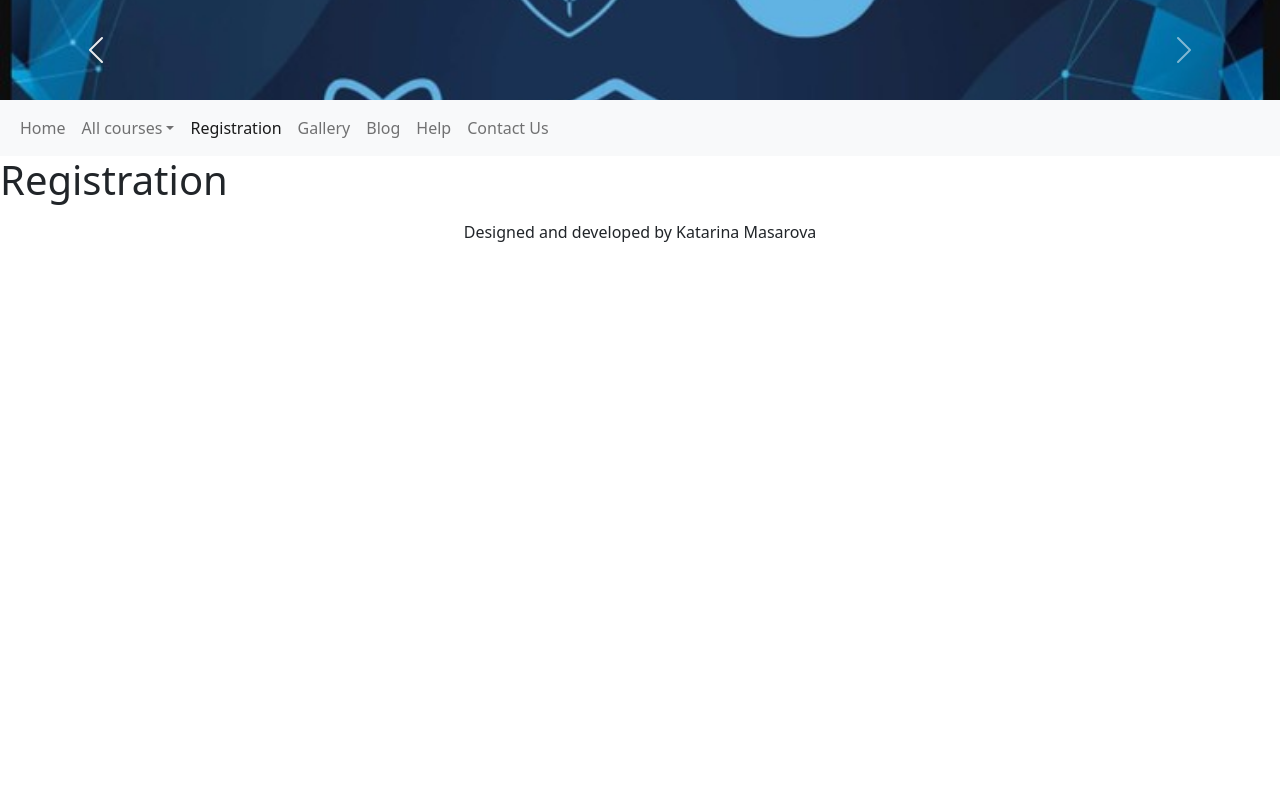
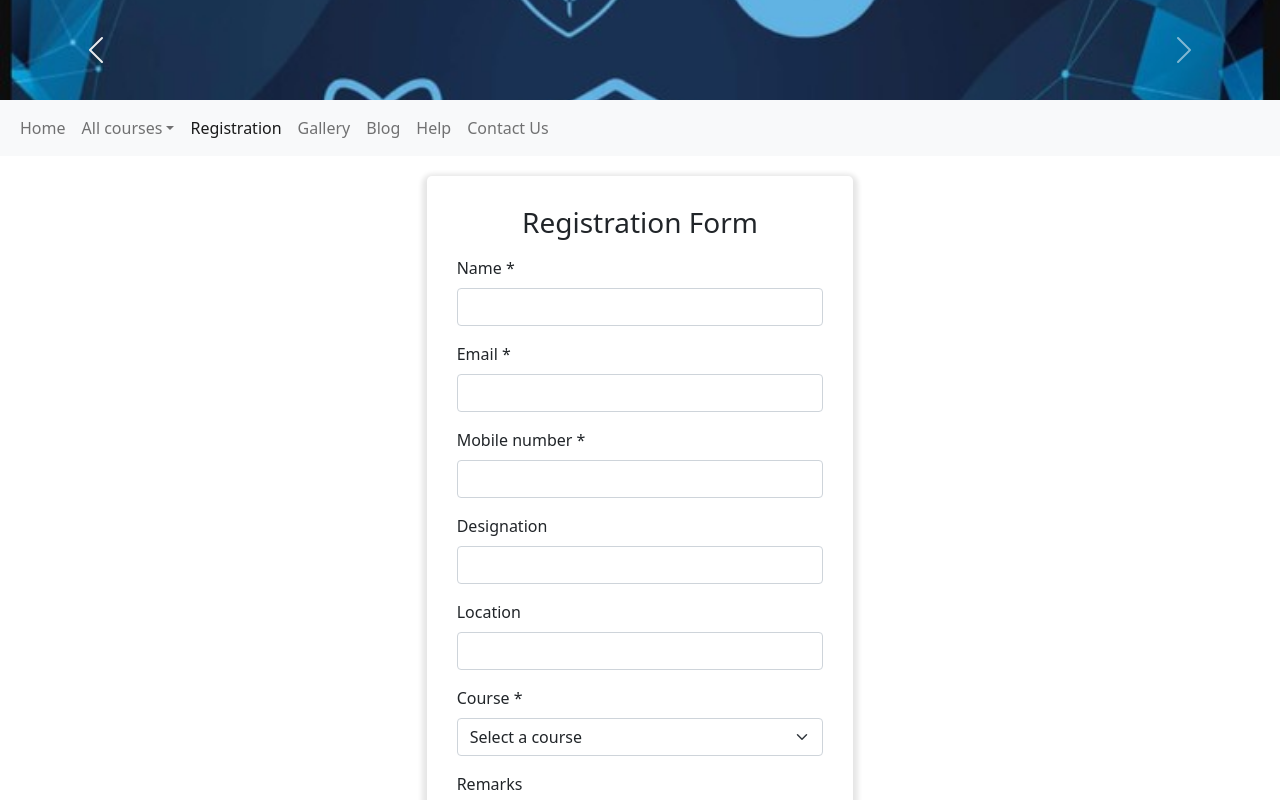
Before and after one commit to KatarinaMasarova/LVCPortal, a React (Create React App) app: page /registration in a window 1280 px wide. Shown: the top 800 px of the page. Built offline with nearby package versions, Linux system fonts and the light colour scheme.

Commit message:
formulare

```diff
--- a/src/App.css
+++ b/src/App.css
@@ -38,14 +38,21 @@
 }
 
 
-/* .form-wrapper {
-  width: 40%;
-  padding: 20px;
-} */
+.form-wrapper {
+  padding: 30px !important;
+  /* border: 1px solid grey; */
+  border-radius: 5px;
+  box-shadow: 0 3px 5px 5px rgba(0,0,0,0.1);
+}
+
+.ta-center {
+  text-align: center;
+}
 
 .slider-image {
   height: 100px;
   object-fit: cover;
+  /* object-position: top; */
 }
 
 .main {
--- a/src/components/Contact.js
+++ b/src/components/Contact.js
@@ -1,10 +1,70 @@
 import React from 'react';
 
 class Contact extends React.Component {
+  state = {
+    name: '',
+    email: '',
+    phone: ''
+  }
+
+  inputHandler = (event) => {
+    let name = event.target.name;
+    let value = event.target.value;
+    // if (name === "name") {
+    //   if (!value) {
+    //     alert("Name should not be empty");
+    //   }
+    // }
+    this.setState({[name]: value});
+  }
+
+  // submitHandler = e => {                    // toto nefunguje tak ako by malo
+  //   if(this.state.name === '') {
+  //     alert('Name should not be empty.');
+  //     return false;
+  //   }
+  // }
+
   render() {
     return (
-      <div>
-        <p>Contact Us</p>
+      <div className="main">
+        <div className="container-fluid">
+
+          <div className="row justify-content-center">
+            <div className="form-wrapper col-12 col-sm-9 col-md-7 col-lg-4">
+              <h3 className="text-center mb-3">Contact Us</h3>
+              <form onSubmit={this.submitHandler}>
+                  <div className="mb-3">
+                    <label for="contact_name" className="form-label">Name *</label>
+                    <input type="text" className="form-control" id="contact_name" required name="name" onChange={this.inputHandler}/>
+                  </div>
+                  <div className="mb-3">
+                    <label for="contact_email" className="form-label">Email *</label>
+                    <input type="email" className="form-control" id="contact_email" name="email" required onChange={this.inputHandler}/>
+                  </div>
+                  <div className="mb-3">
+                    <label for="contact_phone" className="form-label">Mobile number *</label>
+                    <input type="text" className="form-control" id="contact_phone" name="phone" required onChange={this.inputHandler}/>
+                  </div>
+                  <div className="mb-3">
+                    <label for="contact_designation" className="form-label">Designation</label>
+                    <input type="text" className="form-control" id="contact_designation" name="designation" />
+                  </div>
+                  <div className="mb-3">
+                    <label for="contact_location" className="form-label">Location</label>
+                    <input type="text" className="form-control" id="contact_location" name="location" />
+                  </div>
+                  <div className="mb-3">
+                    <label for="contact_remarks" className="form-label">Remarks</label>
+                    <textarea className="form-control" id="contact_remarks" name="remarks" />
+                  </div>
+                  <div className="ta-center">
+                  <button type="submit" className="btn btn-success">Submit</button></div>
+                </form>
+            </div>
+          </div>
+
+        </div>
       </div>
     )
   }
--- a/src/components/Registration.js
+++ b/src/components/Registration.js
@@ -2,11 +2,59 @@ import React from 'react';
 
 class Registration extends React.Component {
   render() {
-    const { params } = this.props.match
     return (
-      <div>
-        <h1>Registration</h1>
-        <p>{params.id}</p>
+      <div className="main">
+        <div className="container-fluid">
+          <div className="row justify-content-center">
+            <div className="form-wrapper col-12 col-sm-9 col-md-7 col-lg-4">
+              <h3 className="text-center mb-3">Registration Form</h3>
+              <form>
+                  <div className="mb-3">
+                    <label for="reg_name" className="form-label">Name *</label>
+                    <input type="text" className="form-control" id="reg_name" required/>
+                  </div>
+                  <div className="mb-3">
+                    <label for="reg_email" className="form-label">Email *</label>
+                    <input type="email" className="form-control" id="reg_email" required />
+                  </div>
+                  <div className="mb-3">
+                    <label for="reg_phone" className="form-label">Mobile number *</label>
+                    <input type="text" className="form-control" id="reg_phone" required/>
+                  </div>
+                  <div className="mb-3">
+                    <label for="reg_designation" className="form-label">Designation</label>
+                    <input type="text" className="form-control" id="reg_designation" />
+                  </div>
+                  <div className="mb-3">
+                    <label for="reg_location" className="form-label">Location</label>
+                    <input type="text" className="form-control" id="reg_location" />
+                  </div>
+                  <div className="mb-3">
+                    <label for="reg_course" className="form-label">Course *</label>
+                    <select class="form-select" id="reg_course" required>
+                      <option value=''>Select a course</option>
+                      <option value="1">MEAN</option>
+                      <option value="2">MERN</option>
+                      <option value="3">Java</option>
+                      <option value="4">DevOps</option>
+                    </select>
+                  </div>
+                  <div className="mb-3">
+                    <label for="reg_remarks" className="form-label">Remarks</label>
+                    <textarea className="form-control" id="reg_remarks" />
+                  </div>
+                  {/* <div className="mb-3 form-check">
+                    <input type="checkbox" className="form-check-input" id="exampleCheck1" />
+                    <label className="form-check-label" for="exampleCheck1">Check me out</label>
+                  </div> */}
+                  {/* <label for="inputPassword5" className="form-label">Password</label>
+                  <input type="password" id="inputPassword5" className="form-control" aria-describedby="passwordHelpBlock" /> */}
+                  <div className="ta-center">
+                  <button type="submit" className="btn btn-success">Submit</button></div>
+                </form>
+            </div>
+          </div>
+        </div>
       </div>
     )
   }
```
